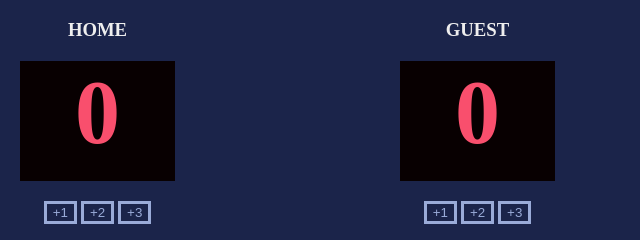
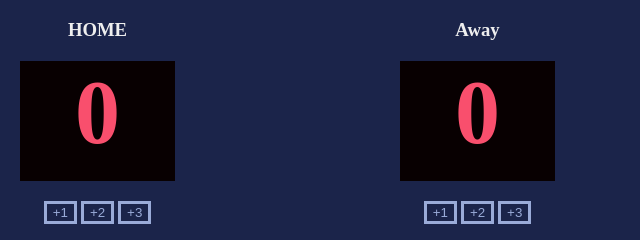
Before and after one commit to Aislow101/Scoreboard, a website built with Vite: page index.html in a window 1280 px wide. Shown: the full height of the page, 0-640 px from the left. Built offline with nearby package versions, Linux system fonts and the light colour scheme.

Commit message:
Update index.html
Updated the score header

```diff
--- a/index.html
+++ b/index.html
@@ -14,7 +14,7 @@
                  </div>
             </div>
             <div>
-                <h3 id="title">GUEST</h3>
+                <h3 id="title">Away</h3>
                  <h2 class="score" id="sroee">0</h2>
                     <div class="cointainer">
                         <button onclick="plus11()">+1</button>
```
